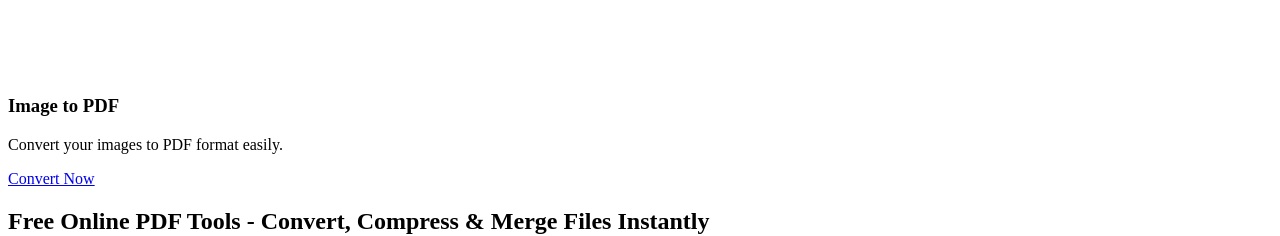
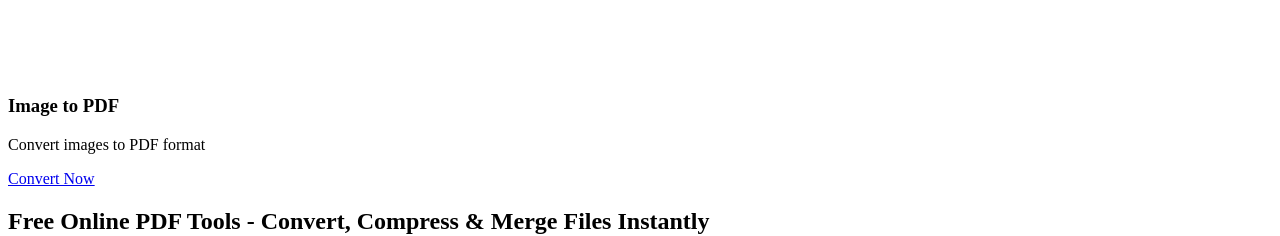
Before and after one commit to Sudharsan-98/images2pdf-nextjs, a Next.js app: page / in a window 1280 px wide. Shown: the part 2740-2976 px from the top of the page. Built offline with nearby package versions, Linux system fonts and the light colour scheme.

Commit message:
Update ToolsSection.js

```diff
--- a/components/ToolsSection.js
+++ b/components/ToolsSection.js
@@ -4,7 +4,7 @@
   {
     id: 'image-to-pdf',
     title: 'Image to PDF',
-    description: 'Convert your images to PDF format easily.',
+    description: 'Convert images to PDF format',
     icon: (
       <svg xmlns="http://www.w3.org/2000/svg" className="h-6 w-6 text-blue-600" fill="none" viewBox="0 0 24 24" stroke="currentColor">
         <path strokeLinecap="round" strokeLinejoin="round" strokeWidth="2" d="M4 16l4.586-4.586a2 2 0 012.828 0L16 16m-2-2l1.586-1.586a2 2 0 012.828 0L20 14m-6-6h.01M6 20h12a2 2 0 002-2V6a2 2 0 00-2-2H6a2 2 0 00-2 2v12a2 2 0 002 2z" />
@@ -12,8 +12,8 @@
     ),
     color: 'blue',
     link: '/image-to-pdf'
-  },
-  // Add other tools here...
+  }
+  // Add more tools as needed
 ]
 
 export default function ToolsSection() {
@@ -21,8 +21,8 @@
     <section id="tools" className="py-16 bg-white">
       <div className="container mx-auto px-4">
         <h2 className="text-3xl font-bold text-center mb-12">Our PDF Tools</h2>
-        <div className="grid grid-cols-1 sm:grid-cols-2 lg:grid-cols-3 xl:grid-cols-4 gap-6">
-          {tools.map(tool => (
+        <div className="grid grid-cols-1 sm:grid-cols-2 lg:grid-cols-3 gap-6">
+          {tools.map((tool) => (
             <ToolCard key={tool.id} tool={tool} />
           ))}
         </div>
```
